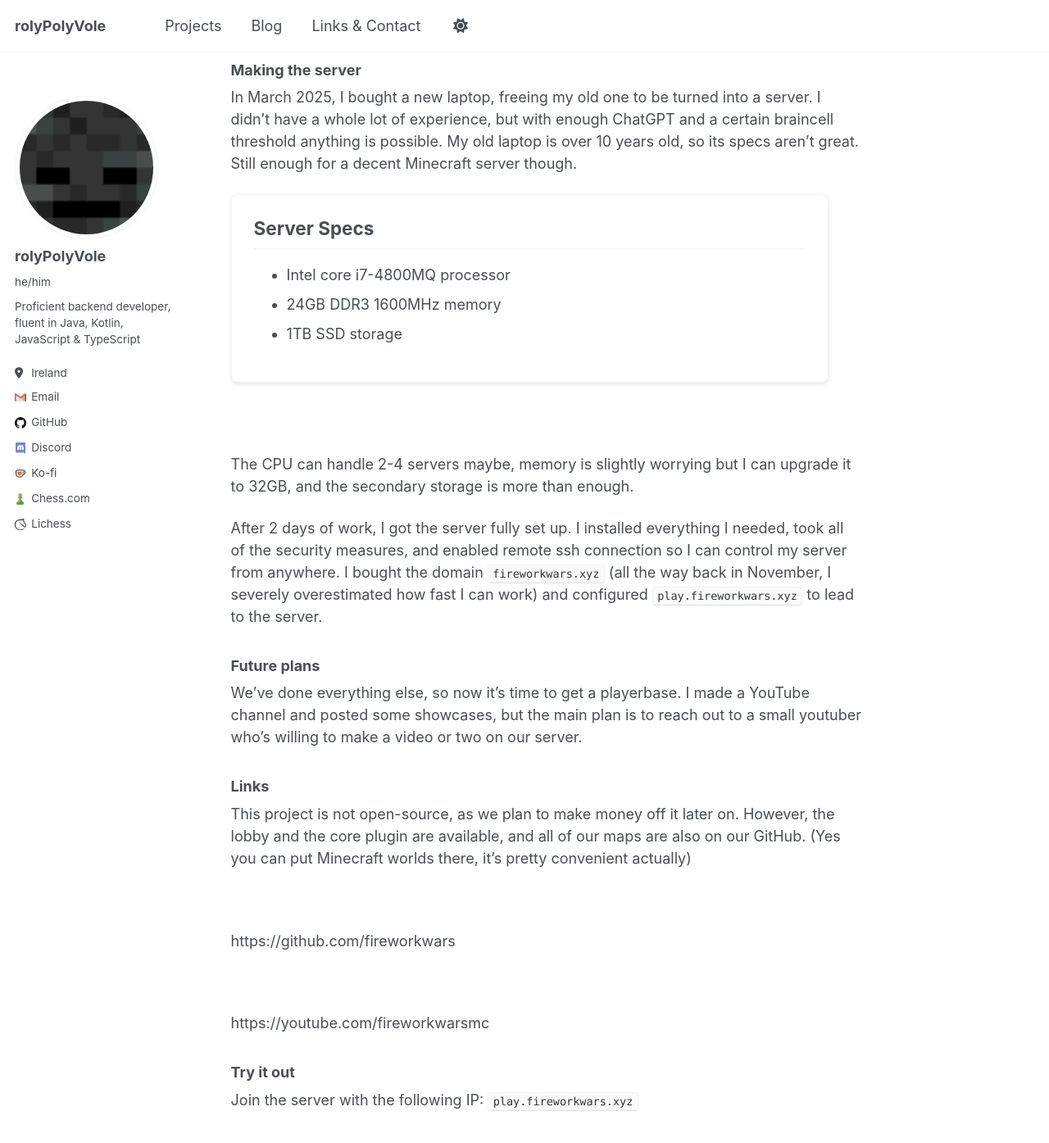
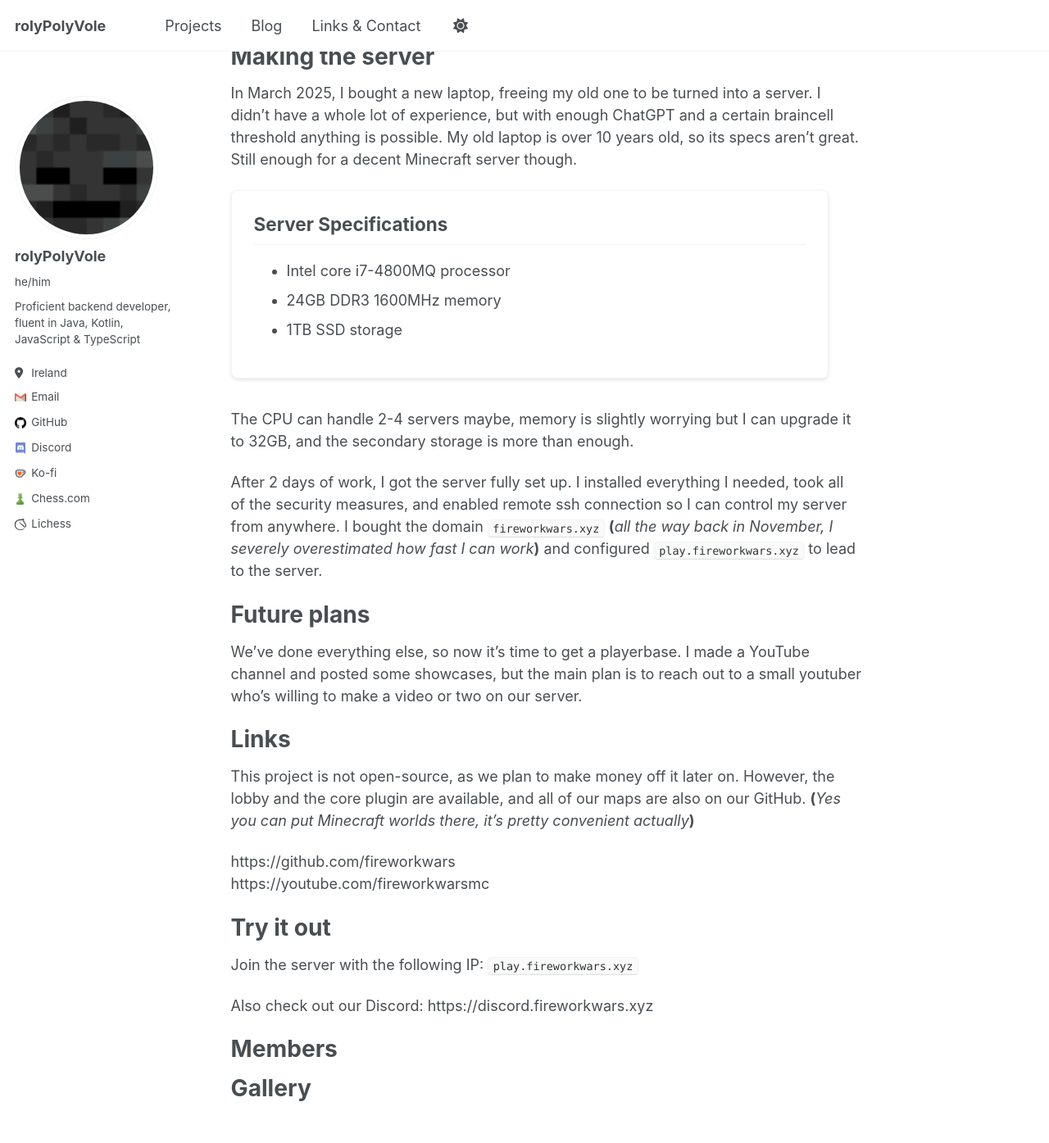
Before and after one commit to rolyPolyVole/rolyPolyVole.github.io, a Jekyll site: the page built from _projects/firework-wars.md, in a window 1280 px wide and 1400 px high, scrolled down 1682 px. Shown: the top 1395 px of the window at 82% size. Built offline with Jekyll 4.4.1, drawn with Linux system fonts in a browser that asks for light colours; some of the changed text lies outside the part shown.

Commit message:
Improve visuals

```diff
--- a/_projects/firework-wars.md
+++ b/_projects/firework-wars.md
@@ -28,12 +28,12 @@ After the Christmas Event concluded, I made 2 more plugins — a lobby and a cor
 
 At this point, all that was left was the finishing touches. I added all the crazy cosmetic features from my 6-month-old to-do list and added some quality-of-life features.
 
-### Making the server
+# Making the server
 In March 2025, I bought a new laptop, freeing my old one to be turned into a server. I didn't have a whole lot of experience, but with enough ChatGPT and a certain braincell threshold anything is possible. My old laptop is over 10 years old, so its specs aren't great. Still enough for a decent Minecraft server though.
 
 <div class="project__item">
   <article class="project__card">
-    <h2 class="project__item-title">Server Specs</h2>
+    <h2 class="project__item-title">Server Specifications</h2>
     <ul>
       <li>Intel core i7-4800MQ processor</li>
       <li>24GB DDR3 1600MHz memory</li>
@@ -42,33 +42,24 @@ In March 2025, I bought a new laptop, freeing my old one to be turned into a ser
   </article>
 </div>
 
-<br />
-
 The CPU can handle 2-4 servers maybe, memory is slightly worrying but I can upgrade it to 32GB, and the secondary storage is more than enough.
 
-After 2 days of work, I got the server fully set up. I installed everything I needed, took all of the security measures, and enabled remote ssh connection so I can control my server from anywhere. I bought the domain `fireworkwars.xyz` (all the way back in November, I severely overestimated how fast I can work) and configured `play.fireworkwars.xyz` to lead to the server.
+After 2 days of work, I got the server fully set up. I installed everything I needed, took all of the security measures, and enabled remote ssh connection so I can control my server from anywhere. I bought the domain `fireworkwars.xyz` **(***all the way back in November, I severely overestimated how fast I can work***)** and configured `play.fireworkwars.xyz` to lead to the server.
 
-### Future plans
+# Future plans
 We've done everything else, so now it's time to get a playerbase. I made a YouTube channel and posted some showcases, but the main plan is to reach out to a small youtuber who's willing to make a video or two on our server.
 
-### Links
-This project is not open-source, as we plan to make money off it later on. However, the lobby and the core plugin are available, and all of our maps are also on our GitHub. (Yes you can put Minecraft worlds there, it's pretty convenient actually)
+# Links
+This project is not open-source, as we plan to make money off it later on. However, the lobby and the core plugin are available, and all of our maps are also on our GitHub. **(***Yes you can put Minecraft worlds there, it's pretty convenient actually***)** <br />
 
-<br />
-
-https://github.com/fireworkwars
-
-<br />
-
+https://github.com/fireworkwars <br />
 https://youtube.com/fireworkwarsmc
 
-### Try it out
-Join the server with the following IP: `play.fireworkwars.xyz`
-
-<br />
+# Try it out
+Join the server with the following IP: `play.fireworkwars.xyz` <br />
 
 Also check out our Discord: https://discord.fireworkwars.xyz
 
-### Members
+# Members
 
-### Gallery
+# Gallery
```
Also changed, not shown: other parts of _projects/firework-wars.md (+4 -4 lines).
